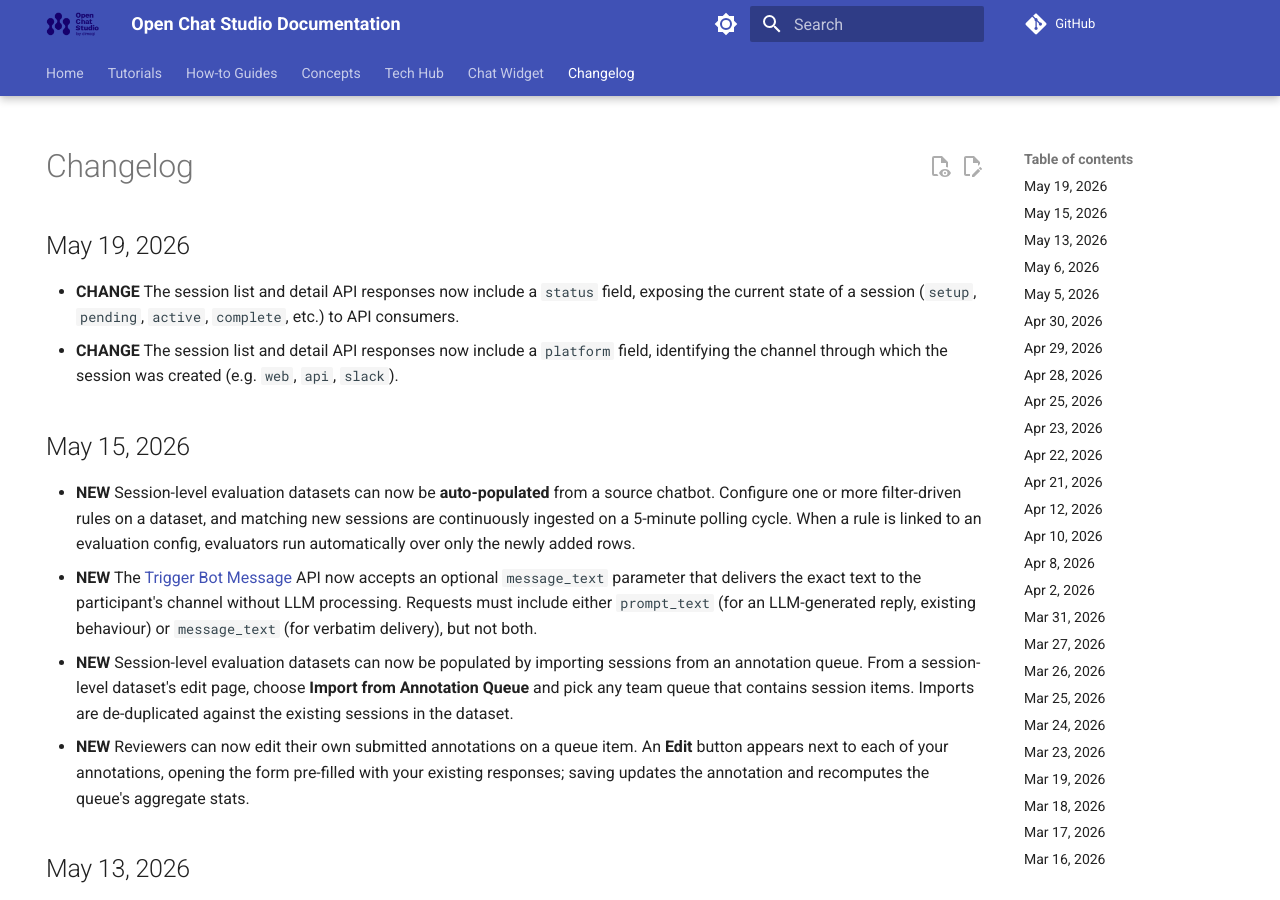
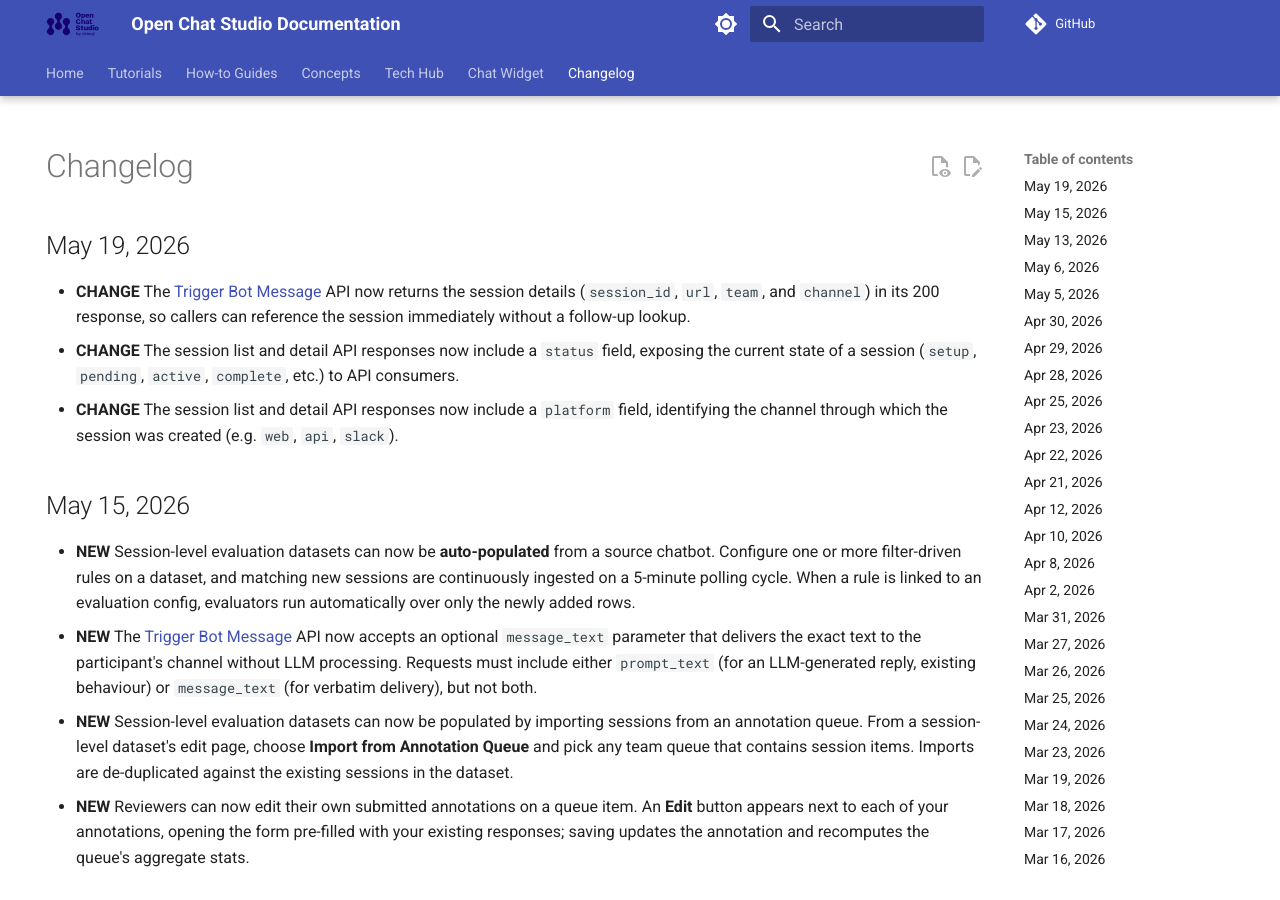
Before and after one commit to dimagi/open-chat-studio-docs, an MkDocs documentation site: the page built from docs/changelog.md, in a window 1280 px wide and 900 px high. Built offline with MkDocs 1.6.1 and Material for MkDocs 9.7.7, drawn with Linux system fonts in a browser that asks for light colours; a script that is not in the unit is left out; comment, search, counter and statistics services are not loaded.

Commit message:
update changelog and docs from OCS PR #3373
Co-Authored-By: Claude Opus 4.7 (1M context) <noreply@anthropic.com>

```diff
--- a/docs/changelog.md
+++ b/docs/changelog.md
@@ -5,6 +5,7 @@ hide:
 
 # Changelog
 ## May 19, 2026
+* **CHANGE** The [Trigger Bot Message](https://www.openchatstudio.com/api/docs/#tag/Channels/operation/trigger_bot_message) API now returns the session details (`session_id`, `url`, `team`, and `channel`) in its 200 response, so callers can reference the session immediately without a follow-up lookup.
 * **CHANGE** The session list and detail API responses now include a `status` field, exposing the current state of a session (`setup`, `pending`, `active`, `complete`, etc.) to API consumers.
 * **CHANGE** The session list and detail API responses now include a `platform` field, identifying the channel through which the session was created (e.g. `web`, `api`, `slack`).
 
```
